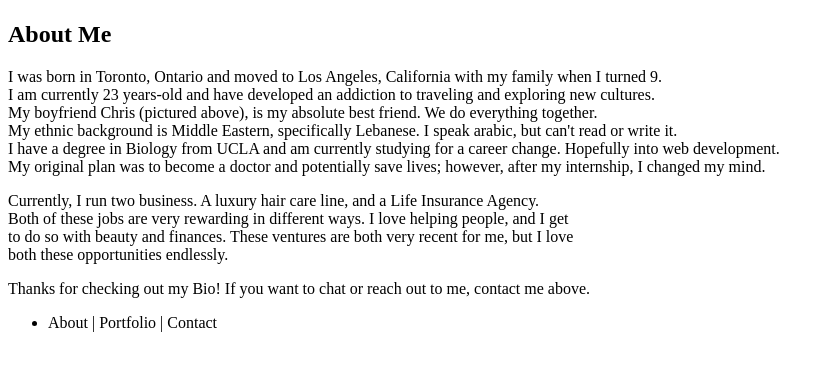
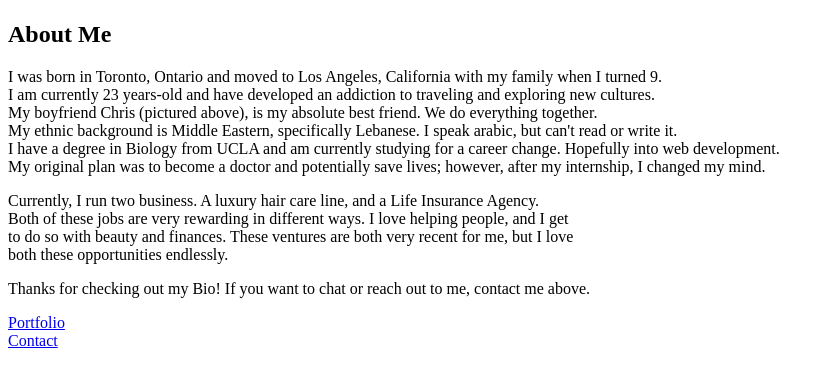
Before and after one commit to GideonSamara/Basic-Portfolio, a plain HTML site: page index.html in a window 1280 px wide. Shown: the part 283-670 px from the top of the page, without its empty margins (0-834 px from the left). Drawn offline with Linux system fonts and the light colour scheme.

Commit message:
initial site files

```diff
--- a/index.html
+++ b/index.html
@@ -48,11 +48,11 @@
     <p> Thanks for checking out my Bio! If you want to chat or reach out to me, contact me above.</p>
 
 
-     <ul>
+     <div id="Portfolio"> <a href="portfolio.html">Portfolio</a>
+        </div>
 
-         <li>About | Portfolio | Contact</li>
-
-     </ul>
+     <div id="Contact"> <a href="contact.html">Contact</a>
+        </div>
 
 
 
```
